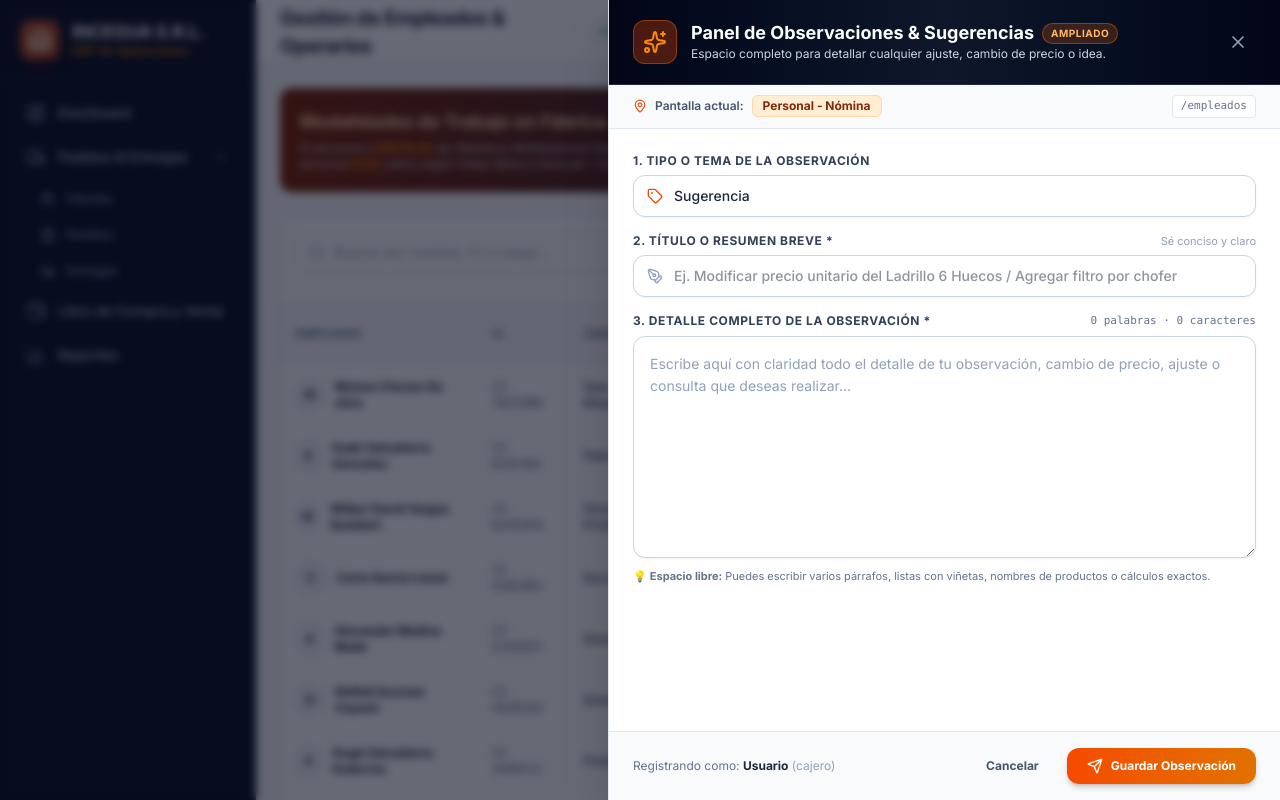
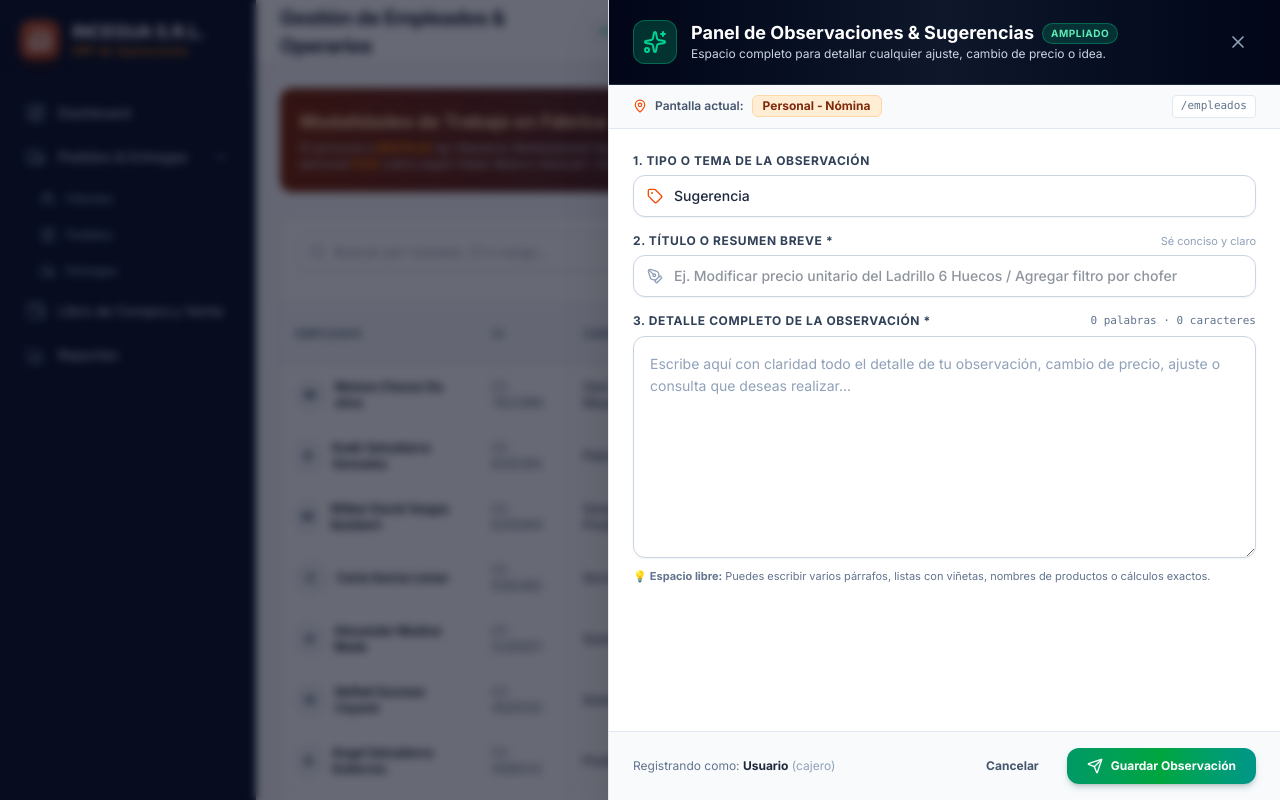
Before and after one commit to darinkaarias18-stack/sistema-ladrillera, a Next.js app: page /empleados in a window 1280 px wide. Both pictures are taken after a click on the button "Dejar Observación". Shown: the top 800 px of the page. Built offline with nearby package versions, Linux system fonts and the light colour scheme; no server answers.

Commit message:
style: cambiar boton flotante de observaciones a verde esmeralda vibrante y muy vistoso

```diff
--- a/src/components/feedback/ObservationWidget.tsx
+++ b/src/components/feedback/ObservationWidget.tsx
@@ -161,20 +161,20 @@ export function ObservationWidget() {
 
   return (
     <>
-      {/* Botón Flotante en la esquina inferior derecha */}
+      {/* Botón Flotante en la esquina inferior derecha (Verde Muy Vistoso) */}
       <div className="fixed bottom-5 right-5 z-40 print:hidden">
         <button
           onClick={() => setIsOpen(true)}
-          className="group flex items-center space-x-2.5 bg-gradient-to-r from-orange-600 to-amber-600 hover:from-orange-500 hover:to-amber-500 text-white px-4 py-2.5 rounded-full shadow-xl shadow-orange-950/25 hover:shadow-2xl hover:shadow-orange-900/35 transition-all duration-300 transform hover:-translate-y-0.5 active:translate-y-0 cursor-pointer border border-orange-400/40"
+          className="group flex items-center space-x-2.5 bg-gradient-to-r from-emerald-600 via-green-600 to-teal-600 hover:from-emerald-500 hover:via-green-500 hover:to-teal-500 text-white px-4 py-2.5 rounded-full shadow-2xl shadow-emerald-900/40 hover:shadow-emerald-500/50 transition-all duration-300 transform hover:-translate-y-1 active:translate-y-0 cursor-pointer border-2 border-emerald-300/80 ring-4 ring-emerald-500/25"
           title="Abrir panel lateral para anotar observaciones o sugerencias"
           aria-label="Dejar observación sobre el sistema"
         >
           <div className="relative">
-            <MessageSquarePlus className="w-5 h-5 text-white" />
-            <span className="absolute -top-1 -right-1 w-2.5 h-2.5 bg-white rounded-full animate-ping opacity-75"></span>
-            <span className="absolute -top-1 -right-1 w-2.5 h-2.5 bg-emerald-400 rounded-full"></span>
+            <MessageSquarePlus className="w-5 h-5 text-white drop-shadow-sm" />
+            <span className="absolute -top-1.5 -right-1.5 w-3 h-3 bg-white rounded-full animate-ping opacity-90"></span>
+            <span className="absolute -top-1.5 -right-1.5 w-3 h-3 bg-lime-300 rounded-full border-2 border-emerald-900 shadow-sm"></span>
           </div>
-          <span className="text-xs font-bold tracking-wide">
+          <span className="text-xs font-black tracking-wide drop-shadow-sm">
             Dejar Observación
           </span>
         </button>
@@ -199,7 +199,7 @@ export function ObservationWidget() {
               {/* Cabecera del Panel Lateral */}
               <div className="bg-gradient-to-r from-slate-950 via-slate-900 to-slate-950 text-white px-6 py-4 sm:py-5 border-b border-slate-800 flex items-center justify-between shrink-0 shadow-sm">
                 <div className="flex items-center space-x-3.5">
-                  <div className="w-10 h-10 sm:w-11 sm:h-11 rounded-xl bg-orange-600/30 border border-orange-500/40 flex items-center justify-center text-orange-400 shrink-0 shadow-inner">
+                  <div className="w-10 h-10 sm:w-11 sm:h-11 rounded-xl bg-emerald-600/30 border border-emerald-500/40 flex items-center justify-center text-emerald-400 shrink-0 shadow-inner">
                     <Sparkles className="w-5 h-5 sm:w-6 sm:h-6" />
                   </div>
                   <div>
@@ -207,7 +207,7 @@ export function ObservationWidget() {
                       <h2 className="font-bold text-base sm:text-lg text-white leading-tight">
                         Panel de Observaciones & Sugerencias
                       </h2>
-                      <span className="bg-orange-500/20 border border-orange-500/40 text-orange-300 text-[10px] font-bold px-2 py-0.5 rounded-full uppercase tracking-wider">
+                      <span className="bg-emerald-500/20 border border-emerald-500/40 text-emerald-300 text-[10px] font-bold px-2 py-0.5 rounded-full uppercase tracking-wider">
                         Ampliado
                       </span>
                     </div>
@@ -378,7 +378,7 @@ export function ObservationWidget() {
                       </button>
                       <button
                         type="submit"
-                        className="inline-flex items-center space-x-2 bg-gradient-to-r from-orange-600 to-amber-600 hover:from-orange-500 hover:to-amber-500 text-white px-5 py-2.5 rounded-xl text-xs font-bold transition shadow-md shadow-orange-950/20 cursor-pointer"
+                        className="inline-flex items-center space-x-2 bg-gradient-to-r from-emerald-600 via-green-600 to-teal-600 hover:from-emerald-500 hover:via-green-500 hover:to-teal-500 text-white px-5 py-2.5 rounded-xl text-xs font-bold transition shadow-md shadow-emerald-950/20 cursor-pointer"
                       >
                         <Send className="w-4 h-4" />
                         <span>Guardar Observación</span>
```
